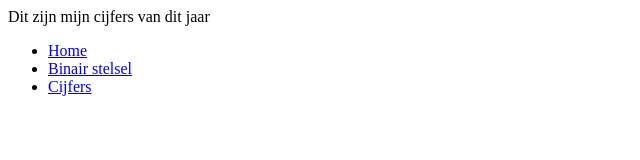
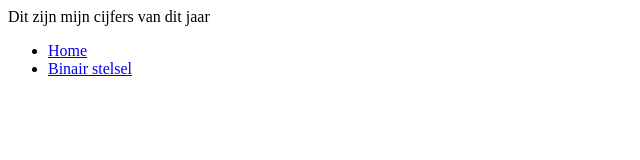
Before and after one commit to Jurgenkorse1/jurgenkorse1.github.io, a plain HTML site: page Cijfers.html in a window 1280 px wide. Shown: the full height of the page, 0-640 px from the left. Drawn offline with Linux system fonts and the light colour scheme.

Commit message:
AAAAAAAAAAAA

```diff
--- a/Cijfers.html
+++ b/Cijfers.html
@@ -10,7 +10,6 @@
       <ul>
           <li><a href="index.html">Home</a></li>
           <li><a href="binairstelsel.html">Binair stelsel</a></li>
-          <li><a href="Cijfers.html">Cijfers</a></li>
     </ul>
 
     <ing src="download.jpg" alt="Deze site is nog niet af">
```
